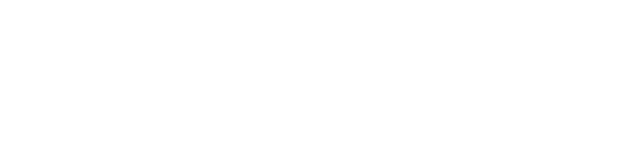
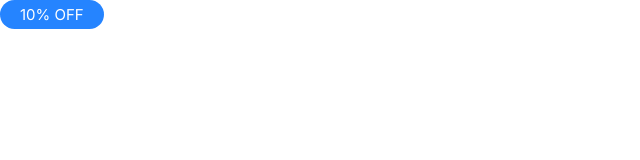
Before and after one commit to rockcat99/Learning_web_coding, a plain HTML site: page index.html in a window 1280 px wide. Shown: the whole page, without its empty margins (0-640 px from the left). Drawn offline with Linux system fonts and the light colour scheme.

Commit message:
badges components.

```diff
--- a/css/style.css
+++ b/css/style.css
@@ -78,3 +78,31 @@ a {
     font-size: 1.5rem;
   }
 }
+
+/* TODO: badges */
+.badge {
+  border-radius: 20px;
+  font-size: 2rem;
+  font-weight: bolds;
+  padding: 0.5rem 2rem;
+  white-space: nowrap;
+}
+.badge--primary {
+  background: var(--color-primary);
+  color: #fff;
+}
+.badge--secondary {
+  background: var(--color-secondary);
+  color: #fff;
+}
+.badge--small {
+  font-size: 1.6rem;
+}
+@media screen and (min-width: 1024px) {
+  .badge {
+    font-size: 1.5rem;
+  }
+  .badge--small {
+    font-size: 1.2rem;
+  }
+}
--- a/index.html
+++ b/index.html
@@ -13,5 +13,7 @@
     <link rel="stylesheet" href="css/normalize.css" />
     <link rel="stylesheet" href="css/style.css" />
   </head>
-  <body></body>
+  <body>
+    <span class="badge badge--primary badge-small">10% OFF</span>
+  </body>
 </html>
```
Also changed, not shown: components/badges.html (added, +3 -0 lines).
